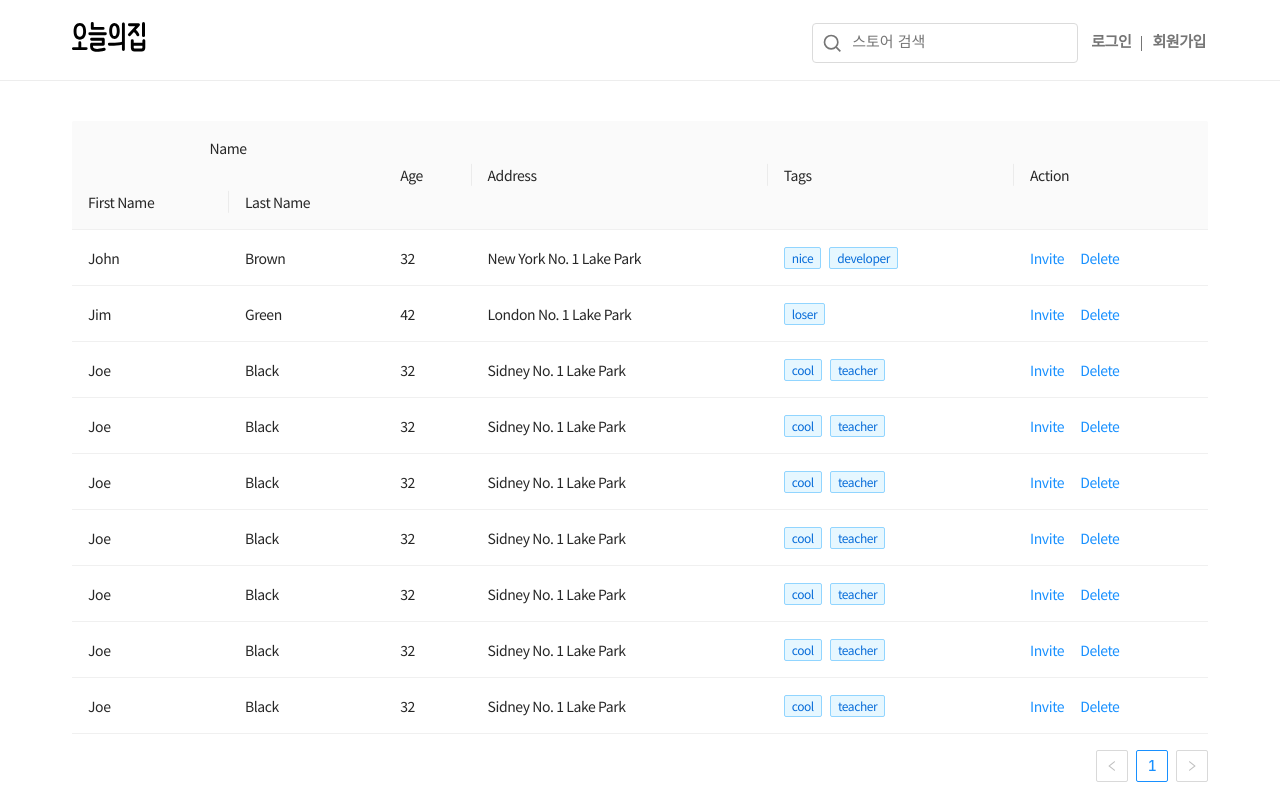
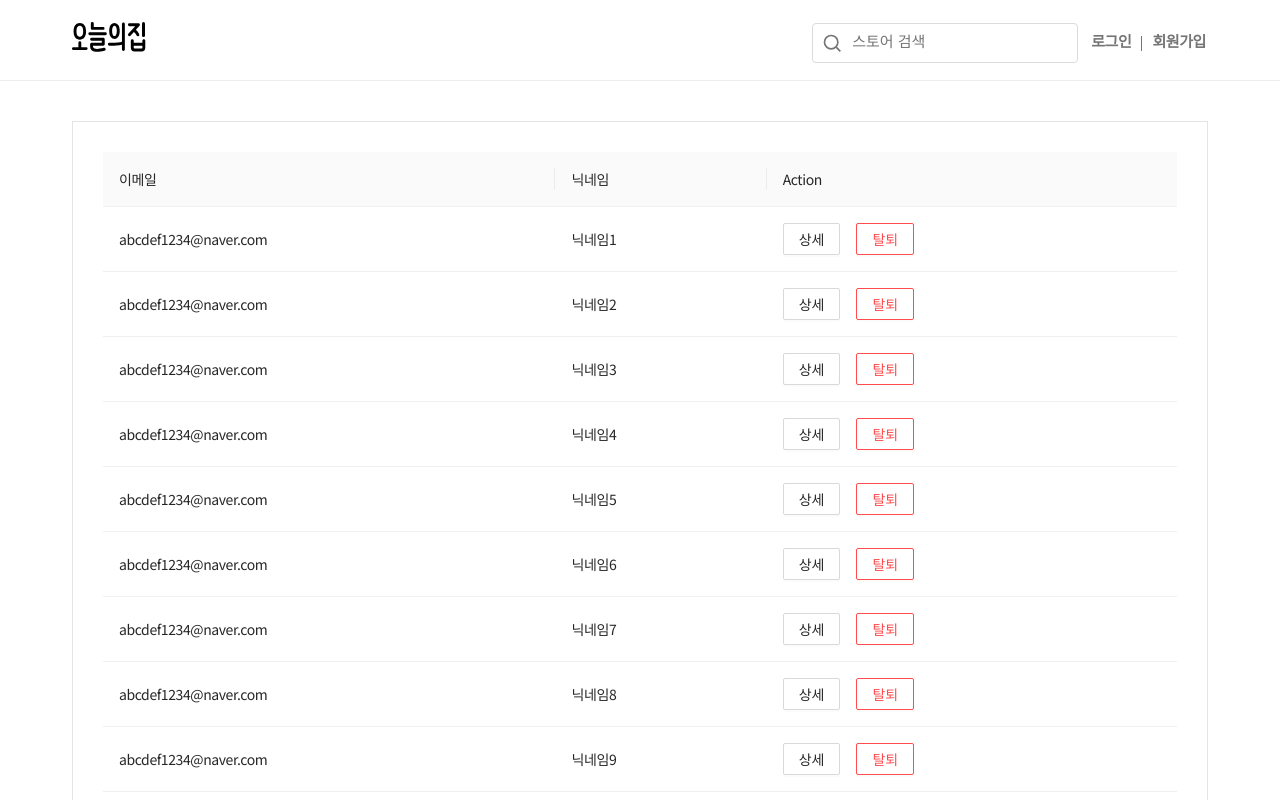
Before and after one commit to pinkdumbbel/ohoufront-docker, a React (Create React App) app: page /userManage in a window 1280 px wide. Shown: the top 800 px of the page. Built offline with nearby package versions, Linux system fonts and the light colour scheme.

Commit message:
유저관리 목록 출력

```diff
--- a/src/pages/admin/userManage/container/UserManagePage.tsx
+++ b/src/pages/admin/userManage/container/UserManagePage.tsx
@@ -1,124 +1,48 @@
 import React from 'react';
-import { Table, Tag, Space, Layout } from 'antd';
+import { Modal, Table, Space, Layout, Button } from 'antd';
 import AppLayout from '@/components/appLayout/AppLayout';
+import { useSelector } from 'react-redux';
+import { getState } from '../state';
+import './style.css';
 
 const UserManagePage: React.FC = (props) => {
-  const { Column, ColumnGroup } = Table;
-  const { Sider, Content } = Layout;
-  const data = [
-    {
-      key: '1',
-      firstName: 'John',
-      lastName: 'Brown',
-      age: 32,
-      address: 'New York No. 1 Lake Park',
-      tags: ['nice', 'developer'],
-    },
-    {
-      key: '2',
-      firstName: 'Jim',
-      lastName: 'Green',
-      age: 42,
-      address: 'London No. 1 Lake Park',
-      tags: ['loser'],
-    },
-    {
-      key: '3',
-      firstName: 'Joe',
-      lastName: 'Black',
-      age: 32,
-      address: 'Sidney No. 1 Lake Park',
-      tags: ['cool', 'teacher'],
-    },
-    {
-      key: '3',
-      firstName: 'Joe',
-      lastName: 'Black',
-      age: 32,
-      address: 'Sidney No. 1 Lake Park',
-      tags: ['cool', 'teacher'],
-    },
-    {
-      key: '3',
-      firstName: 'Joe',
-      lastName: 'Black',
-      age: 32,
-      address: 'Sidney No. 1 Lake Park',
-      tags: ['cool', 'teacher'],
-    },
-    {
-      key: '3',
-      firstName: 'Joe',
-      lastName: 'Black',
-      age: 32,
-      address: 'Sidney No. 1 Lake Park',
-      tags: ['cool', 'teacher'],
-    },
-    {
-      key: '3',
-      firstName: 'Joe',
-      lastName: 'Black',
-      age: 32,
-      address: 'Sidney No. 1 Lake Park',
-      tags: ['cool', 'teacher'],
-    },
-    {
-      key: '3',
-      firstName: 'Joe',
-      lastName: 'Black',
-      age: 32,
-      address: 'Sidney No. 1 Lake Park',
-      tags: ['cool', 'teacher'],
-    },
-    {
-      key: '3',
-      firstName: 'Joe',
-      lastName: 'Black',
-      age: 32,
-      address: 'Sidney No. 1 Lake Park',
-      tags: ['cool', 'teacher'],
-    },
-  ];
+  const { Column } = Table;
+  const { Content } = Layout;
+  const list = useSelector((state) => getState(state).userList);
+
+  const warning = () => {
+    Modal.warning({
+      title: '유저탈퇴',
+      content: '선택한 유저를 탈퇴시키시겠습니까?',
+    });
+  };
+
   return (
     <>
       <AppLayout>
         <div className="feed-container">
           <div className="feed-wrap">
+            <div className="userManage-container">
               <div className="feed-row">
                 <Content className="feed-content">
-                <Table dataSource={data}>
-                  <ColumnGroup title="Name">
-                    <Column title="First Name" dataIndex="firstName" key="firstName" />
-                    <Column title="Last Name" dataIndex="lastName" key="lastName" />
-                  </ColumnGroup>
-                  <Column title="Age" dataIndex="age" key="age" />
-                  <Column title="Address" dataIndex="address" key="address" />
-                  <Column
-                    title="Tags"
-                    dataIndex="tags"
-                    key="tags"
-                    render={(tags) => (
-                      <>
-                        {tags.map((tag: any) => (
-                          <Tag color="blue" key={tag}>
-                            {tag}
-                          </Tag>
-                        ))}
-                      </>
-                    )}
-                  />
+                  <Table dataSource={list}>
+                    <Column title="이메일" dataIndex="email" key="email" />
+                    <Column title="닉네임" dataIndex="nickname" key="nickname" />
                     <Column
                       title="Action"
                       key="action"
-                    render={(text, record) => (
+                      render={() => (
                         <Space size="middle">
-                        <a>Invite</a>
-                        <a>Delete</a>
+                          <Button>상세</Button>
+                          <Button danger onClick={warning}>
+                            탈퇴
+                          </Button>
                         </Space>
                       )}
                     />
                   </Table>
                 </Content>
+              </div>
             </div>
           </div>
         </div>
--- /dev/null
+++ b/src/pages/admin/userManage/container/style.css
@@ -0,0 +1,4 @@
+.userManage-container {
+  border: 1px solid #e5e4e2;
+  padding: 30px;
+}
--- a/src/pages/admin/userManage/state/index.ts
+++ b/src/pages/admin/userManage/state/index.ts
@@ -6,7 +6,63 @@ const ROOT_SLICE_NAME = 'admin';
 const SLICE_NAME = 'userManage';
 
 const initialState: UserManageState = {
-  userList: [],
+  userList: [
+    {
+      key: '1',
+      email: 'abcdef1234@naver.com',
+      nickname: '닉네임1',
+    },
+    {
+      key: '2',
+      email: 'abcdef1234@naver.com',
+      nickname: '닉네임2',
+    },
+    {
+      key: '3',
+      email: 'abcdef1234@naver.com',
+      nickname: '닉네임3',
+    },
+    {
+      key: '4',
+      email: 'abcdef1234@naver.com',
+      nickname: '닉네임4',
+    },
+    {
+      key: '5',
+      email: 'abcdef1234@naver.com',
+      nickname: '닉네임5',
+    },
+    {
+      key: '6',
+      email: 'abcdef1234@naver.com',
+      nickname: '닉네임6',
+    },
+    {
+      key: '7',
+      email: 'abcdef1234@naver.com',
+      nickname: '닉네임7',
+    },
+    {
+      key: '8',
+      email: 'abcdef1234@naver.com',
+      nickname: '닉네임8',
+    },
+    {
+      key: '9',
+      email: 'abcdef1234@naver.com',
+      nickname: '닉네임9',
+    },
+    {
+      key: '10',
+      email: 'abcdef1234@naver.com',
+      nickname: '닉네임10',
+    },
+    {
+      key: '11',
+      email: 'abcdef1234@naver.com',
+      nickname: '닉네임11',
+    },
+  ],
 };
 
 const sagaAction = {};
@@ -21,7 +77,7 @@ const slice = createSlice({
   reducers,
 });
 
-export const getState = (state: RootState): UserManageState => state[ROOT_SLICE_NAME][SLICE_NAME];
+export const getState = (state: any): UserManageState => state[ROOT_SLICE_NAME][SLICE_NAME];
 export const actions = {
   ...slice.actions,
   ...sagaAction,
--- a/src/pages/market/category/container/CategoryPage.tsx
+++ b/src/pages/market/category/container/CategoryPage.tsx
@@ -34,13 +34,7 @@ const CategoryPage: React.FC = () => {
         <div className="feed-wrap">
           <div className="feed-row">
             <Sider width={300} className="feed-sidebar">
-              <Tree
-                defaultExpandedKeys={['0', '0_1']}
-                showLine={false}
-                switcherIcon={<DownOutlined />}
-                treeData={categoryTree}
-                onSelect={onSelectTree}
-              />
+              <Tree showLine={false} switcherIcon={<DownOutlined />} treeData={categoryTree} onSelect={onSelectTree} />
             </Sider>
             <Content className="feed-content">
               <div className="bread-crumb">
--- a/src/pages/market/category/state/saga.tsx
+++ b/src/pages/market/category/state/saga.tsx
@@ -1,6 +1,6 @@
 import { all, call, put, takeLatest } from 'redux-saga/effects';
 import { actions } from '.';
-import callApi, { callApiNoAuth } from '@/api/callApi';
+import { callApiNoAuth } from '@/api/callApi';
 
 interface payloadType {
   payload: unknown;
@@ -8,7 +8,7 @@ interface payloadType {
 
 function* getCategoryTree({ payload }: payloadType) {
   const { status, data } = yield call(callApiNoAuth, {
-    url: '/category',
+    url: '/category?page=1&category=0',
     method: 'get',
     data: payload,
   });
--- a/src/types/userManage.ts
+++ b/src/types/userManage.ts
@@ -1,3 +1,3 @@
 export interface UserManageState {
-  userList: number[];
+  userList: any[];
 }
```
Also changed, not shown: src/pages/admin/userManage/container/userManage.css (deleted). Lines whose indentation alone changed are shown as unchanged.
